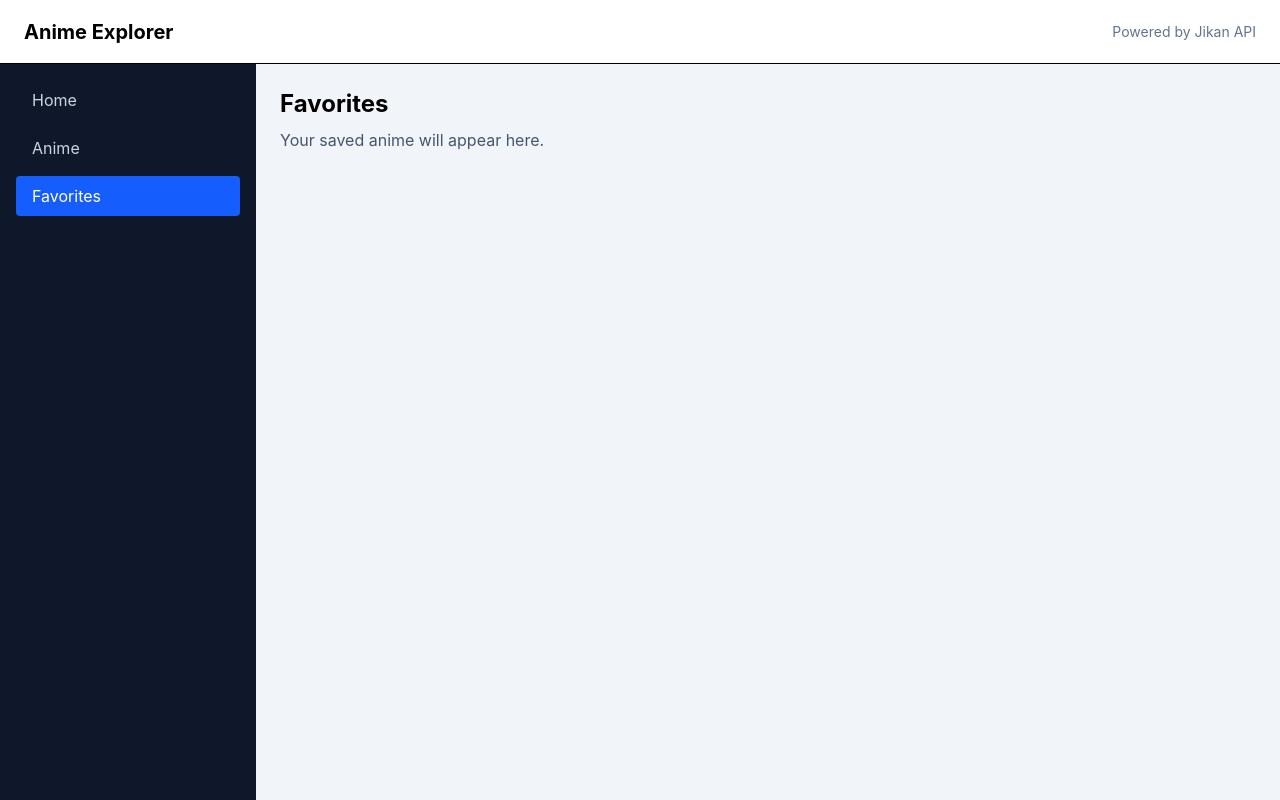
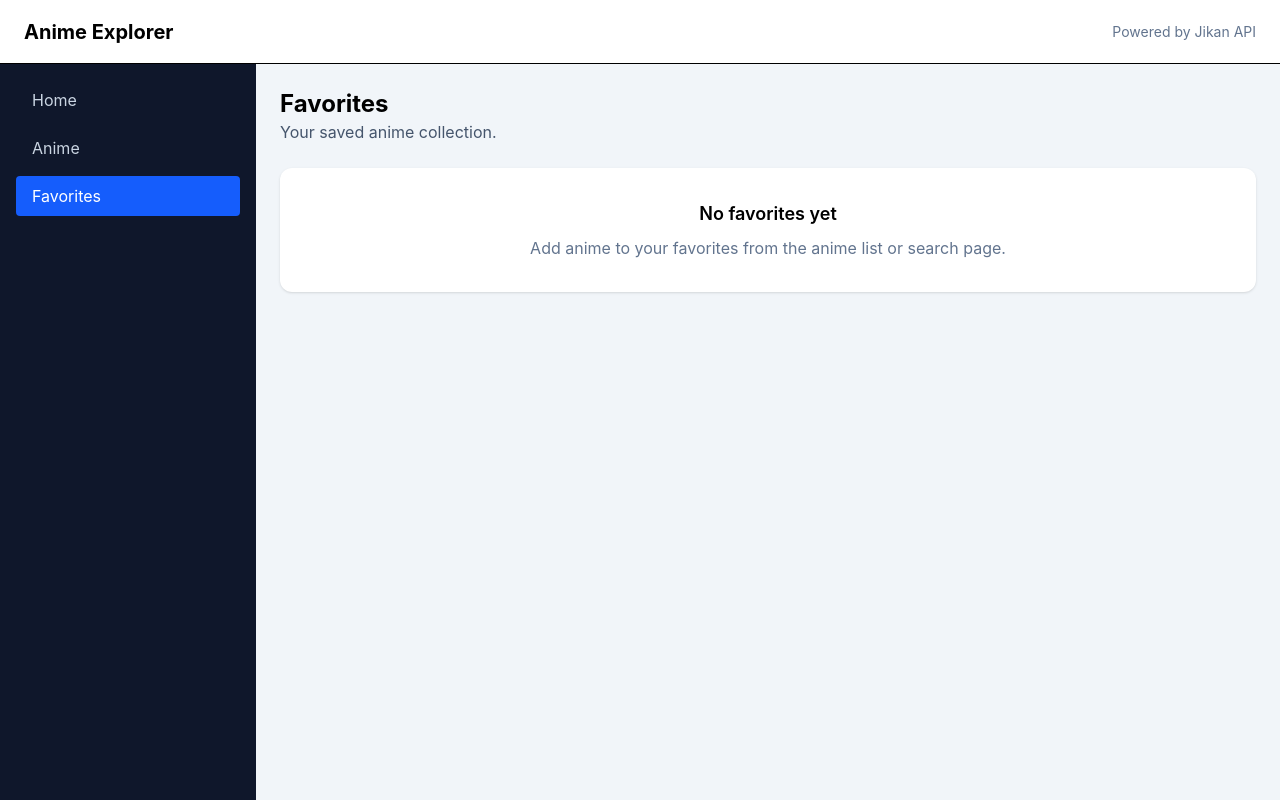
Before and after one commit to Arthitphk/Anime-Explorer, a React (Vite) app in the folder Anime-Explorer/: page /favorites in a window 1280 px wide. Built offline with nearby package versions, Linux system fonts and the light colour scheme.

Commit message:
add favorites function

```diff
--- a/Anime-Explorer/src/components/AnimeCard.tsx
+++ b/Anime-Explorer/src/components/AnimeCard.tsx
@@ -1,5 +1,6 @@
 import { Link } from "react-router-dom";
 import type { Anime } from "../types/anime";
+import { useFavorites } from "../hooks/useFavorites";
 import {
   Star,
   Heart,
@@ -19,19 +20,19 @@ type Props = {
 export default function AnimeCard({ anime }: Props) {
 
   const [isHovered, setIsHovered] = useState(false);
-  const [isLiked, setIsLiked] = useState(false);
+  const { addFavorite, removeFavorite, isFavorite } = useFavorites();
+  const favorite = isFavorite(anime.mal_id);
 
   return (
-    <Link
-      to={`/anime/${anime.mal_id}`}
-      className="block "
-    >
-
     <div className="flex items-center justify-center p-6 font-sans ">
       <div
         className="relative group w-full max-w-md bg-slate-900 rounded-[2.5rem] overflow-hidden shadow-2xl transition-all duration-500 hover:shadow-purple-500/10 border border-slate-800"
         onMouseEnter={() => setIsHovered(true)}
         onMouseLeave={() => setIsHovered(false)}
+      >
+        <Link
+          to={`/anime/${anime.mal_id}`}
+          className="block "
         >
           {/* Image Section */}
           <div className="relative h-[420px] overflow-hidden">
@@ -47,20 +48,12 @@ export default function AnimeCard({ anime }: Props) {
             {/* Top Badges */}
             <div className="absolute top-6 left-6 flex items-center gap-2">
               <span className="px-3 py-1.5 bg-purple-600 text-white text-[10px] font-black uppercase tracking-widest rounded-lg shadow-lg shadow-purple-900/50">
-                {anime.type}
+                {anime.type ?? "Unknown"}
               </span>
               <span className="px-3 py-1.5 bg-black/40 backdrop-blur-md text-white text-[10px] font-black uppercase tracking-widest rounded-lg border border-white/10">
                 HD
               </span>
             </div>
-
-            <button
-              onClick={() => setIsLiked(!isLiked)}
-              className={`absolute top-6 right-6 p-3 rounded-2xl backdrop-blur-xl transition-all duration-300 ${isLiked ? 'bg-rose-500 text-white shadow-rose-500/40' : 'bg-black/20 text-white border border-white/10 hover:bg-black/40'
-                }`}
-            >
-              <Heart size={20} fill={isLiked ? "currentColor" : "none"} />
-            </button>
 
             {/* Title & Rating Overlay */}
             <div className="absolute bottom-6 left-8 right-8">
@@ -90,25 +83,25 @@ export default function AnimeCard({ anime }: Props) {
               <div className="bg-slate-800/50 p-3 rounded-2xl border border-slate-700/50 text-center">
                 <Layers size={16} className="mx-auto mb-1 text-blue-400" />
                 <p className="text-[10px] text-slate-500 font-bold uppercase">Episodes</p>
-                <p className="text-xs text-white font-bold">{anime.episodes}</p>
+                <p className="text-xs text-white font-bold">{anime.episodes ?? "N/A"}</p>
               </div>
               <div className="bg-slate-800/50 p-3 rounded-2xl border border-slate-700/50 text-center">
                 <Clock size={16} className="mx-auto mb-1 text-emerald-400" />
                 <p className="text-[10px] text-slate-500 font-bold uppercase">Status</p>
-                <p className="text-xs text-white font-bold truncate">Finished</p>
+                <p className="text-xs text-white font-bold truncate">{anime.status ?? "Unknown"}</p>
               </div>
             </div>
 
             <p className="text-slate-400 text-sm leading-relaxed mb-8 line-clamp-2">
-              {anime.episodes}
+              {anime.synopsis ?? "No synopsis available."}
             </p>
 
             {/* Action Button */}
-            <button className="w-full group/btn relative flex items-center justify-center gap-3 py-4 bg-gradient-to-r from-purple-600 to-blue-600 text-white rounded-2xl font-black uppercase tracking-widest text-xs transition-all duration-300 hover:shadow-lg hover:shadow-purple-500/25 active:scale-95 overflow-hidden">
+            <div className="w-full group/btn relative flex items-center justify-center gap-3 py-4 bg-gradient-to-r from-purple-600 to-blue-600 text-white rounded-2xl font-black uppercase tracking-widest text-xs transition-all duration-300 hover:shadow-lg hover:shadow-purple-500/25 active:scale-95 overflow-hidden">
               <div className="absolute inset-0 bg-white/20 translate-y-full group-hover/btn:translate-y-0 transition-transform duration-300" />
               <Play size={18} fill="currentColor" className="relative z-10" />
               <span className="relative z-10">Start Watching</span>
-            </button>
+            </div>
           </div>
 
           {/* Sub-footer */}
@@ -119,8 +112,28 @@ export default function AnimeCard({ anime }: Props) {
               <Info size={16} className="text-slate-500 hover:text-purple-400 cursor-pointer transition-colors" />
             </div>
           </div>
+        </Link>
+
+        <button
+          type="button"
+          aria-label={favorite ? "Remove favorite" : "Add favorite"}
+          aria-pressed={favorite}
+          onClick={() => {
+            if (favorite) {
+              removeFavorite(anime.mal_id);
+            } else {
+              addFavorite(anime);
+            }
+          }}
+          className={`absolute top-6 right-6 p-3 rounded-2xl backdrop-blur-xl transition-all duration-300 ${
+            favorite
+              ? 'bg-rose-500 text-white shadow-rose-500/40'
+              : 'bg-black/20 text-white border border-white/10 hover:bg-black/40'
+          }`}
+        >
+          <Heart size={20} fill={favorite ? "currentColor" : "none"} />
+        </button>
       </div>
     </div>
-    </Link>
   );
 }
--- /dev/null
+++ b/Anime-Explorer/src/hooks/useFavorites.ts
@@ -0,0 +1,78 @@
+import { useCallback, useEffect, useState } from "react";
+import type { Anime } from "../types/anime";
+
+const STORAGE_KEY = "favorite-anime";
+const FAVORITES_CHANGED_EVENT = "favorite-anime-changed";
+
+function readFavorites() {
+  const storedFavorites = localStorage.getItem(STORAGE_KEY);
+
+  if (!storedFavorites) {
+    return [];
+  }
+
+  try {
+    return JSON.parse(storedFavorites) as Anime[];
+  } catch {
+    return [];
+  }
+}
+
+function saveFavorites(favorites: Anime[]) {
+  localStorage.setItem(STORAGE_KEY, JSON.stringify(favorites));
+  window.dispatchEvent(new Event(FAVORITES_CHANGED_EVENT));
+}
+
+export function useFavorites() {
+  const [favorites, setFavorites] = useState<Anime[]>(() => readFavorites());
+
+  useEffect(() => {
+    const syncFavorites = () => {
+      setFavorites(readFavorites());
+    };
+
+    window.addEventListener("storage", syncFavorites);
+    window.addEventListener(FAVORITES_CHANGED_EVENT, syncFavorites);
+
+    return () => {
+      window.removeEventListener("storage", syncFavorites);
+      window.removeEventListener(FAVORITES_CHANGED_EVENT, syncFavorites);
+    };
+  }, []);
+
+  const addFavorite = useCallback((anime: Anime) => {
+    setFavorites((prev) => {
+      const alreadyExists = prev.some((item) => item.mal_id === anime.mal_id);
+
+      if (alreadyExists) {
+        return prev;
+      }
+
+      const nextFavorites = [...prev, anime];
+      saveFavorites(nextFavorites);
+      return nextFavorites;
+    });
+  }, []);
+
+  const removeFavorite = useCallback((animeId: number) => {
+    setFavorites((prev) => {
+      const nextFavorites = prev.filter((item) => item.mal_id !== animeId);
+      saveFavorites(nextFavorites);
+      return nextFavorites;
+    });
+  }, []);
+
+  const isFavorite = useCallback(
+    (animeId: number) => {
+      return favorites.some((item) => item.mal_id === animeId);
+    },
+    [favorites],
+  );
+
+  return {
+    favorites,
+    addFavorite,
+    removeFavorite,
+    isFavorite,
+  };
+}
--- a/Anime-Explorer/src/pages/Favorites.tsx
+++ b/Anime-Explorer/src/pages/Favorites.tsx
@@ -1,10 +1,32 @@
+import AnimeCard from "../components/AnimeCard";
+import { useFavorites } from "../hooks/useFavorites";
+
 export default function Favorites() {
+  const { favorites } = useFavorites();
+
   return (
     <div>
-      <h2 className="text-2xl font-bold mb-2">Favorites</h2>
-      <p className="text-slate-600">
-        Your saved anime will appear here.
-      </p>
+      <div className="mb-6">
+        <h2 className="text-2xl font-bold">Favorites</h2>
+        <p className="text-slate-600">
+          Your saved anime collection.
+        </p>
+      </div>
+
+      {favorites.length === 0 ? (
+        <div className="rounded-xl bg-white p-8 text-center shadow">
+          <h3 className="text-lg font-semibold">No favorites yet</h3>
+          <p className="mt-2 text-slate-500">
+            Add anime to your favorites from the anime list or search page.
+          </p>
+        </div>
+      ) : (
+        <div className="grid grid-cols-1 sm:grid-cols-2 lg:grid-cols-4 gap-6">
+          {favorites.map((anime) => (
+            <AnimeCard key={anime.mal_id} anime={anime} />
+          ))}
+        </div>
+      )}
     </div>
   );
 }
```
Lines whose indentation alone changed are shown as unchanged.
